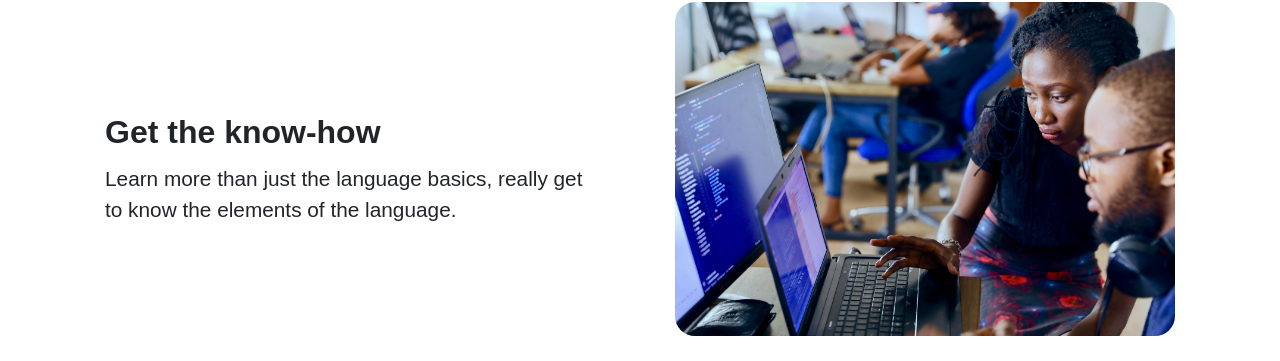
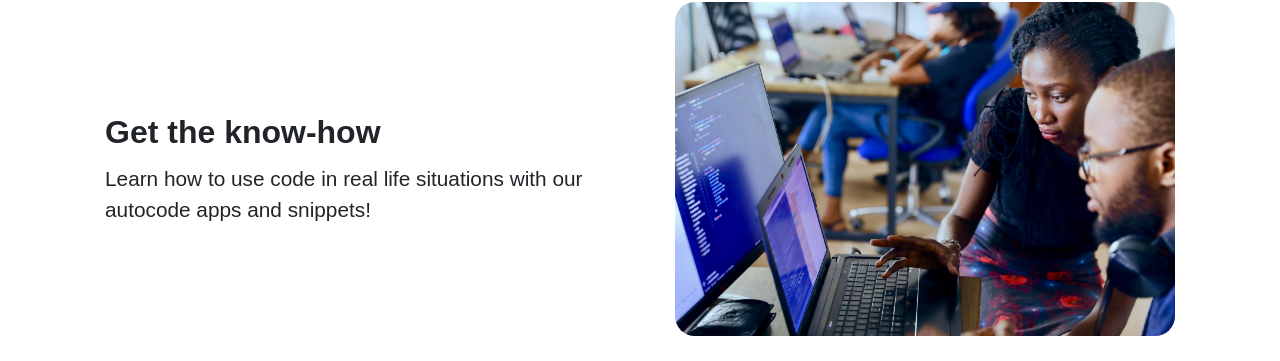
Before and after one commit to xentoproject/beautiful-website-template, a PHP site: page / in a window 1280 px wide. Shown: the part 1531-1892 px from the top of the page. Run offline with PHP 8.4, Linux system fonts and the light colour scheme; some web fonts are replaced.

Commit message:
update text

```diff
--- a/index.php
+++ b/index.php
@@ -85,7 +85,7 @@
                     <div class="card">
                         <div class="card-body">
                             <h2 class="card-title">Get the know-how</h2>
-                            <p class="card-text">Learn more than just the language basics, really get to know the elements of the language.</p>
+                            <p class="card-text">Learn how to use code in real life situations with our autocode apps and snippets!</p>
                         </div>
                     </div>
                     <div class="card">
```
